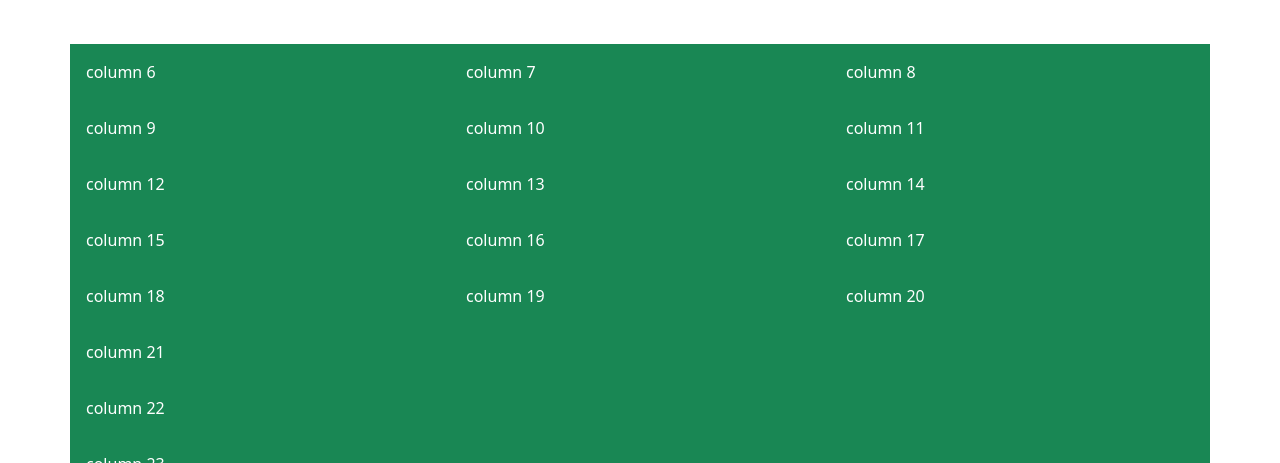
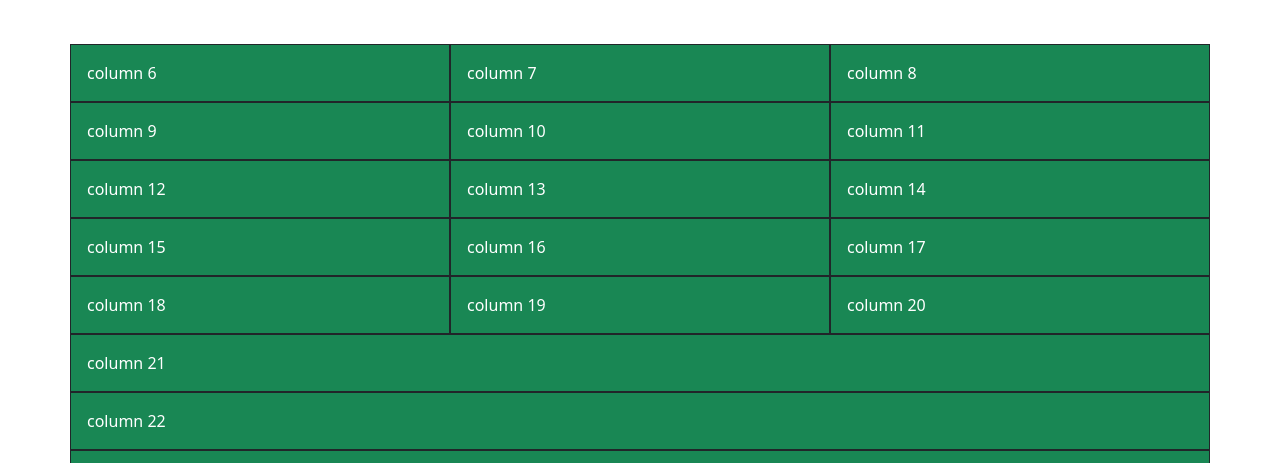
Before and after one commit to GianniCbd/U2-W2-D1, a plain HTML site: page index.html in a window 1280 px wide. Shown: the part 489-952 px from the top of the page. Drawn offline with nearby package versions, Linux system fonts and the light colour scheme.

Commit message:
U2-W2-D1

```diff
--- a/index.html
+++ b/index.html
@@ -34,39 +34,39 @@
       <h2 class="text-center mt-5 mb-5">Esercizio 3</h2>
       <!-- xs -->
       <div class="row">
-        <div class="col-4 bg-success text-white p-3">column 6</div>
-        <div class="col-4 bg-success text-white p-3">column 7</div>
-        <div class="col-4 bg-success text-white p-3">column 8</div>
+        <div class="col-4 bg-success text-white p-3 border border-dark">column 6</div>
+        <div class="col-4 bg-success text-white p-3 border border-dark">column 7</div>
+        <div class="col-4 bg-success text-white p-3 border border-dark">column 8</div>
       </div>
       <!-- small -->
       <div class="row">
-        <div class="col-12 col-sm-4 bg-success text-white p-3">column 9</div>
-        <div class="col-12 col-sm-4 bg-success text-white p-3">column 10</div>
-        <div class="col-12 col-sm-4 bg-success text-white p-3">column 11</div>
+        <div class="col-12 col-sm-4 bg-success text-white p-3 border border-dark">column 9</div>
+        <div class="col-12 col-sm-4 bg-success text-white p-3 border border-dark">column 10</div>
+        <div class="col-12 col-sm-4 bg-success text-white p-3 border border-dark">column 11</div>
       </div>
       <!-- medium -->
       <div class="row">
-        <div class="col-12 col-md-4 bg-success text-white p-3">column 12</div>
-        <div class="col-12 col-md-4 bg-success text-white p-3">column 13</div>
-        <div class="col-12 col-md-4 bg-success text-white p-3">column 14</div>
+        <div class="col-12 col-md-4 bg-success text-white p-3 border border-dark">column 12</div>
+        <div class="col-12 col-md-4 bg-success text-white p-3 border border-dark">column 13</div>
+        <div class="col-12 col-md-4 bg-success text-white p-3 border border-dark">column 14</div>
       </div>
       <!-- large -->
       <div class="row">
-        <div class="col-12 col-lg-4 bg-success text-white p-3">column 15</div>
-        <div class="col-12 col-lg-4 bg-success text-white p-3">column 16</div>
-        <div class="col-12 col-lg-4 bg-success text-white p-3">column 17</div>
+        <div class="col-12 col-lg-4 bg-success text-white p-3 border border-dark">column 15</div>
+        <div class="col-12 col-lg-4 bg-success text-white p-3 border border-dark">column 16</div>
+        <div class="col-12 col-lg-4 bg-success text-white p-3 border border-dark">column 17</div>
       </div>
       <!-- extra large -->
       <div class="row">
-        <div class="col-12 col-xl-4 bg-success text-white p-3">column 18</div>
-        <div class="col-12 col-xl-4 bg-success text-white p-3">column 19</div>
-        <div class="col-12 col-xl-4 bg-success text-white p-3">column 20</div>
+        <div class="col-12 col-xl-4 bg-success text-white p-3 border border-dark">column 18</div>
+        <div class="col-12 col-xl-4 bg-success text-white p-3 border border-dark">column 19</div>
+        <div class="col-12 col-xl-4 bg-success text-white p-3 border border-dark">column 20</div>
       </div>
       <!-- extra extra large -->
       <div class="row">
-        <div class="col-12 col-xxl-4 bg-success text-white p-3">column 21</div>
-        <div class="col-12 col-xxl-4 bg-success text-white p-3">column 22</div>
-        <div class="col-12 col-xxl-4 bg-success text-white p-3">column 23</div>
+        <div class="col-12 col-xxl-4 bg-success text-white p-3 border border-dark">column 21</div>
+        <div class="col-12 col-xxl-4 bg-success text-white p-3 border border-dark">column 22</div>
+        <div class="col-12 col-xxl-4 bg-success text-white p-3 border border-dark">column 23</div>
       </div>
 
       <!-- quarto esercizio -->
@@ -98,8 +98,8 @@
       <!-- sesto esercizio -->
       <h2 class="text-center mt-5 mb-5">Esercizio 6</h2>
       <div class="row">
-        <div class="col-xl-10 bg-dark text-white p-3">Column 29</div>
-        <div class="col-xl-10 offset-xl-2 bg-dark text-white p-3">Column 30</div>
+        <div class="col-xl-10 bg-dark text-white p-3 border border-white">Column 29</div>
+        <div class="col-xl-10 offset-xl-2 bg-dark text-white p-3 border border-white">Column 30</div>
       </div>
     </div>
 
```
